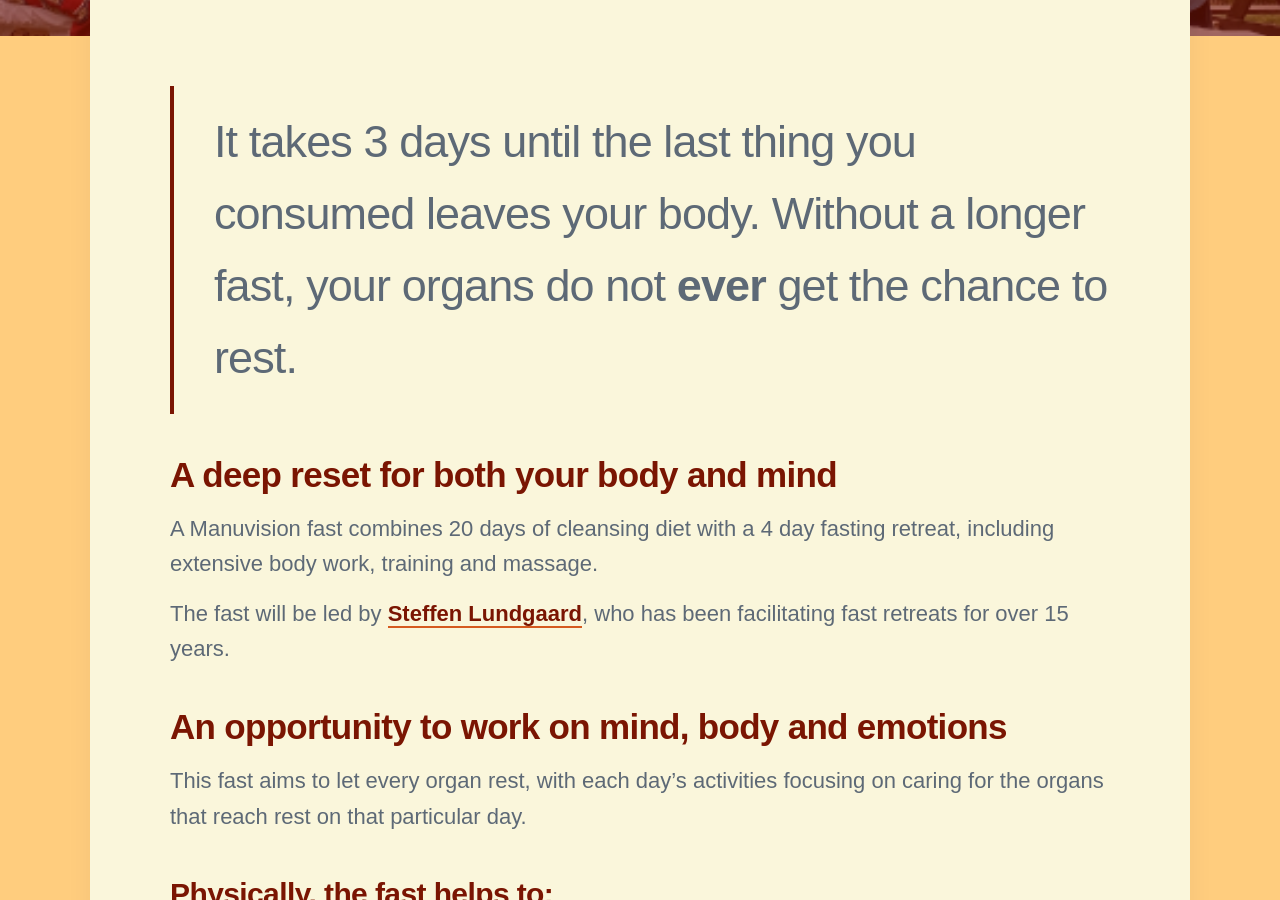
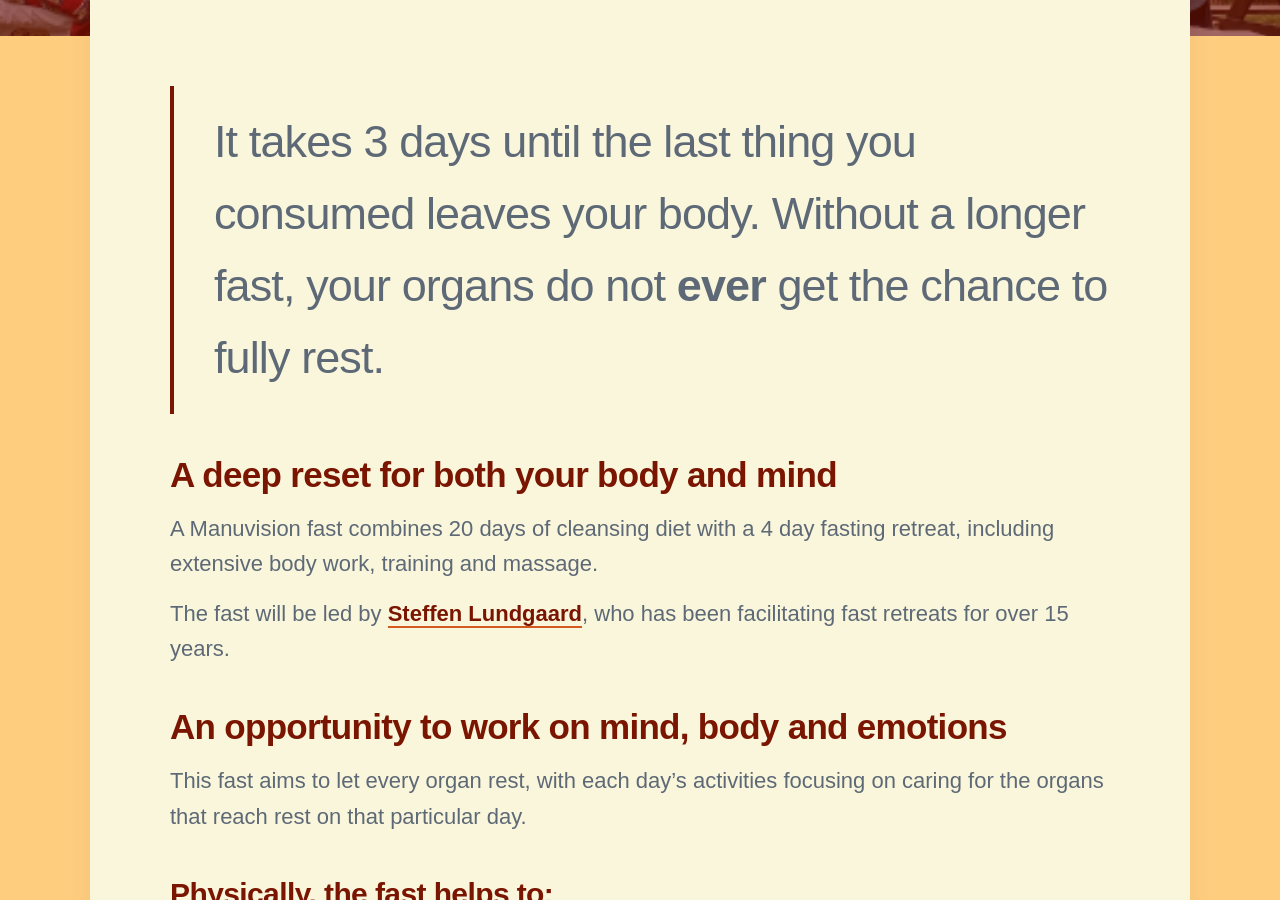
Before and after one commit to threekeytherapy/threekeytherapy.com, a Jekyll site: the page built from _workshops/fast-retreat.md, in a window 1280 px wide and 900 px high, scrolled down 707 px. Built offline with Jekyll 4.4.1, drawn with Linux system fonts in a browser that asks for light colours; nearby versions of some CDN libraries; some web fonts are replaced.

Commit message:
add qualifier

```diff
--- a/_workshops/fast-retreat.md
+++ b/_workshops/fast-retreat.md
@@ -8,7 +8,7 @@ date: 2023-11-02 00:00:00
 redirects_from:
 ---
 
-> It takes 3 days until the last thing you consumed leaves your body. Without a longer fast, your organs do not **ever** get the chance to rest.
+> It takes 3 days until the last thing you consumed leaves your body. Without a longer fast, your organs do not **ever** get the chance to fully rest.
 
 ## A deep reset for both your body and mind
 
```
